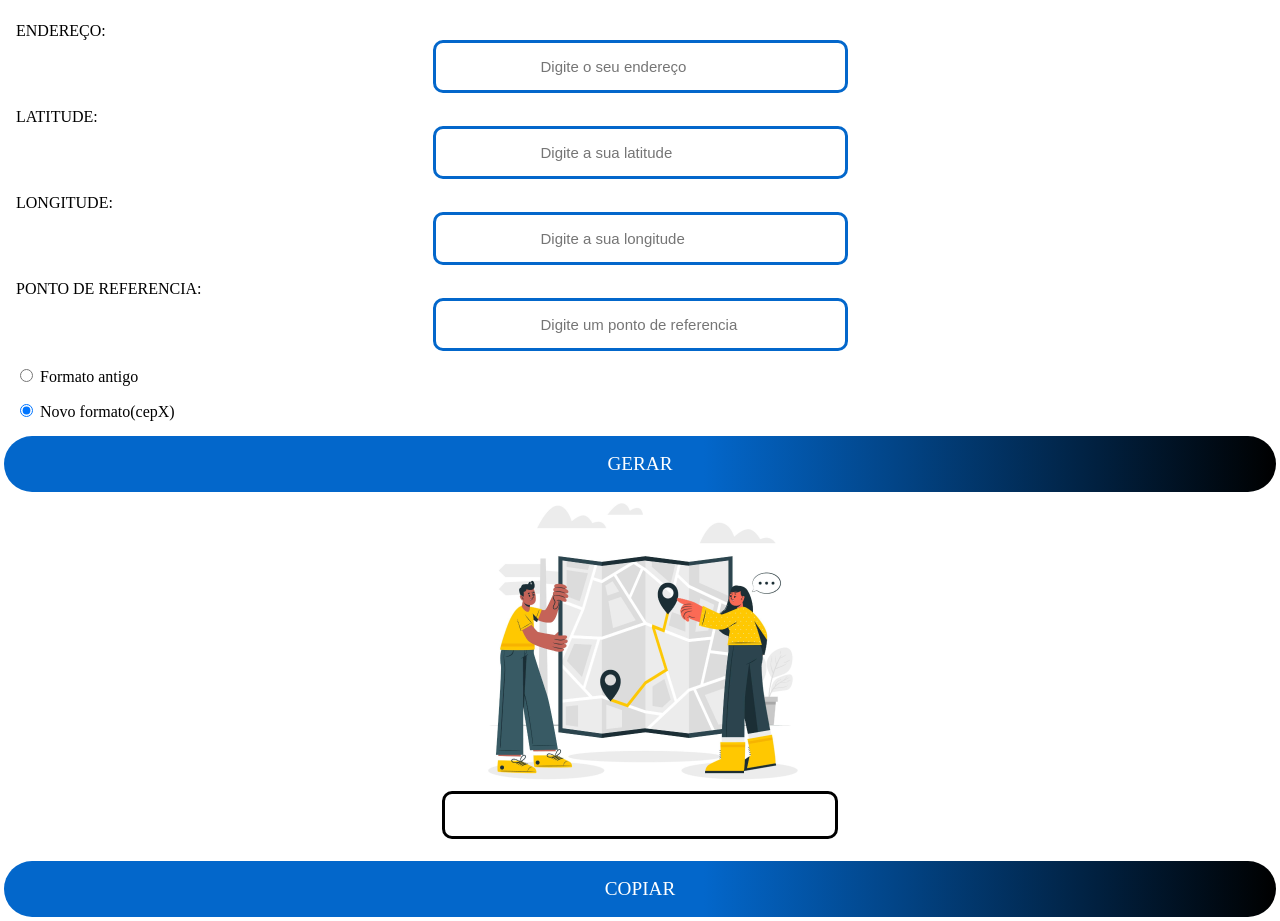
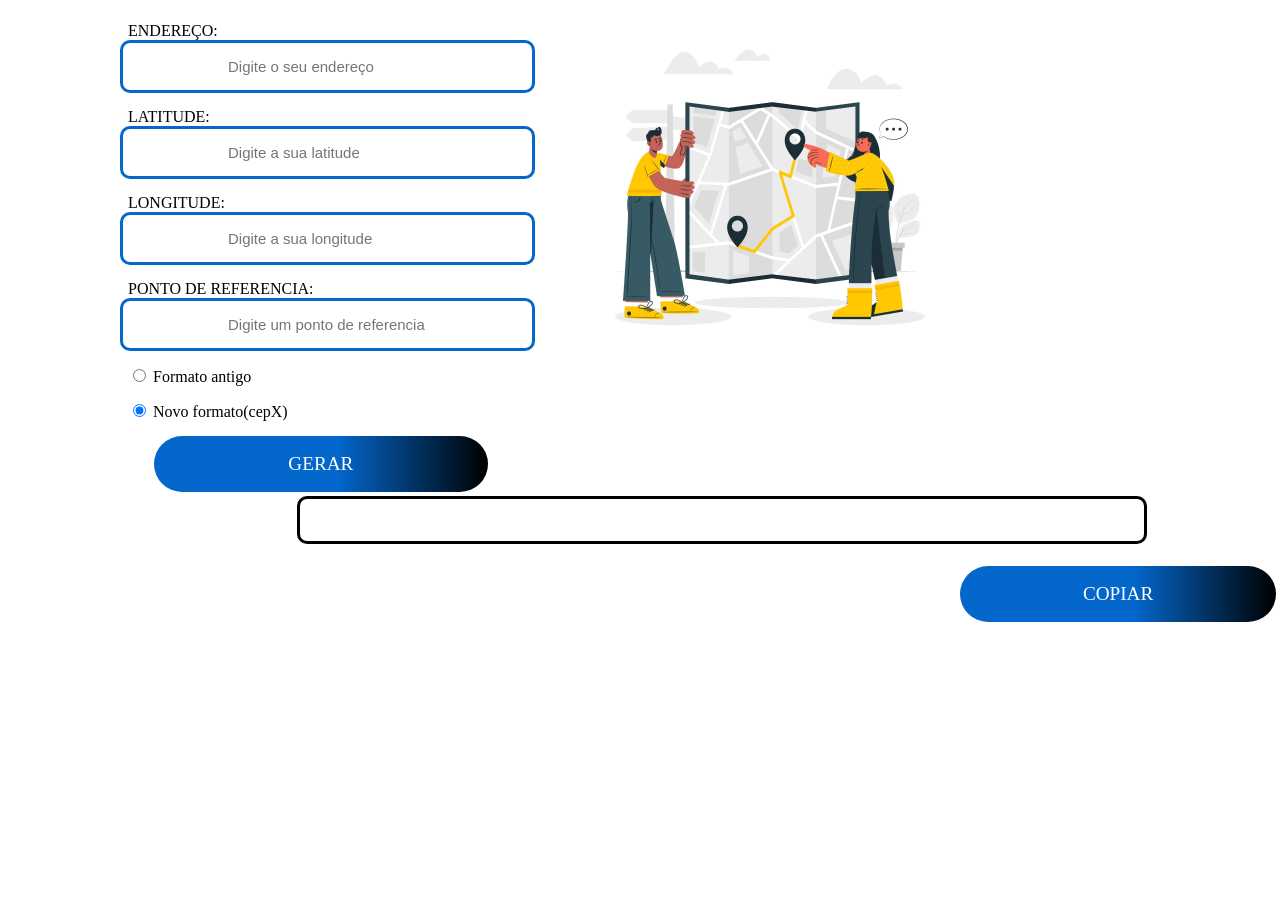
Before and after one commit to ProjetoCEP/prototipo, a Flask app: page / in a window 1280 px wide. Shown: the part 58-979 px from the top of the page. After the commit the page ends 680 px from the top, so only its background shows below. Run offline with Flask 3, Linux system fonts and the light colour scheme; some libraries are stand-ins or nearby versions.

Commit message:
feat: home para desktop

```diff
--- a/templates/home.html
+++ b/templates/home.html
@@ -45,7 +45,7 @@
 <article>
     <img class="imagem_home" src="/templates/images/map1.png" alt="">
     <input class="input_result" type="text"><br>
-    <a href="#" class="button" title="Botão">copiar</a>
+    <a href="#" class="button2"  title="Botão">copiar</a>
 </article>
 
 
--- a/templates/main.css
+++ b/templates/main.css
@@ -52,3 +52,65 @@ h1{
 .flex{
     margin: 15px;
 }
+
+.button2{
+    display: grid;
+    background-image: linear-gradient(to right,#0367CB 55% , black );
+    text-align: center;
+    padding: 0.9em;
+    margin:0.2em ;
+    border-radius: 30px;
+    font-size: 1.2em;
+    text-decoration: none;
+    color: white;
+    text-transform: uppercase;
+}
+
+@media (min-width: 600px)
+{
+    .text_up_input{
+        padding-left: 8em;
+    }
+
+}
+@media (min-width: 900px) {
+    .inputs_home input{
+        margin-left:8em ;
+    }
+    .button{
+       max-width:300px;
+       display: flex;
+       justify-content: center;
+       margin-left: 8em;
+    }
+    .button2{
+        max-width:300px;
+        display: flex;
+        justify-content: center;
+        margin-left: 30em;
+    }
+    .flex{
+        margin-left: 8em;
+    }
+    .imagem_home{
+        position: absolute;
+       left: 600px;
+       top: 100px
+
+    }
+    .input_result{
+        padding-left: 15em;
+        padding-right: 15em;
+        margin-right: 2em;
+    }
+}
+@media (min-width: 1200px) {
+    .input_result{
+     padding-left: 25em;
+     padding-right: 25em;
+     margin-right: 10em;
+    }
+    .button2{
+        margin-left:50em;
+    }
+}
```
